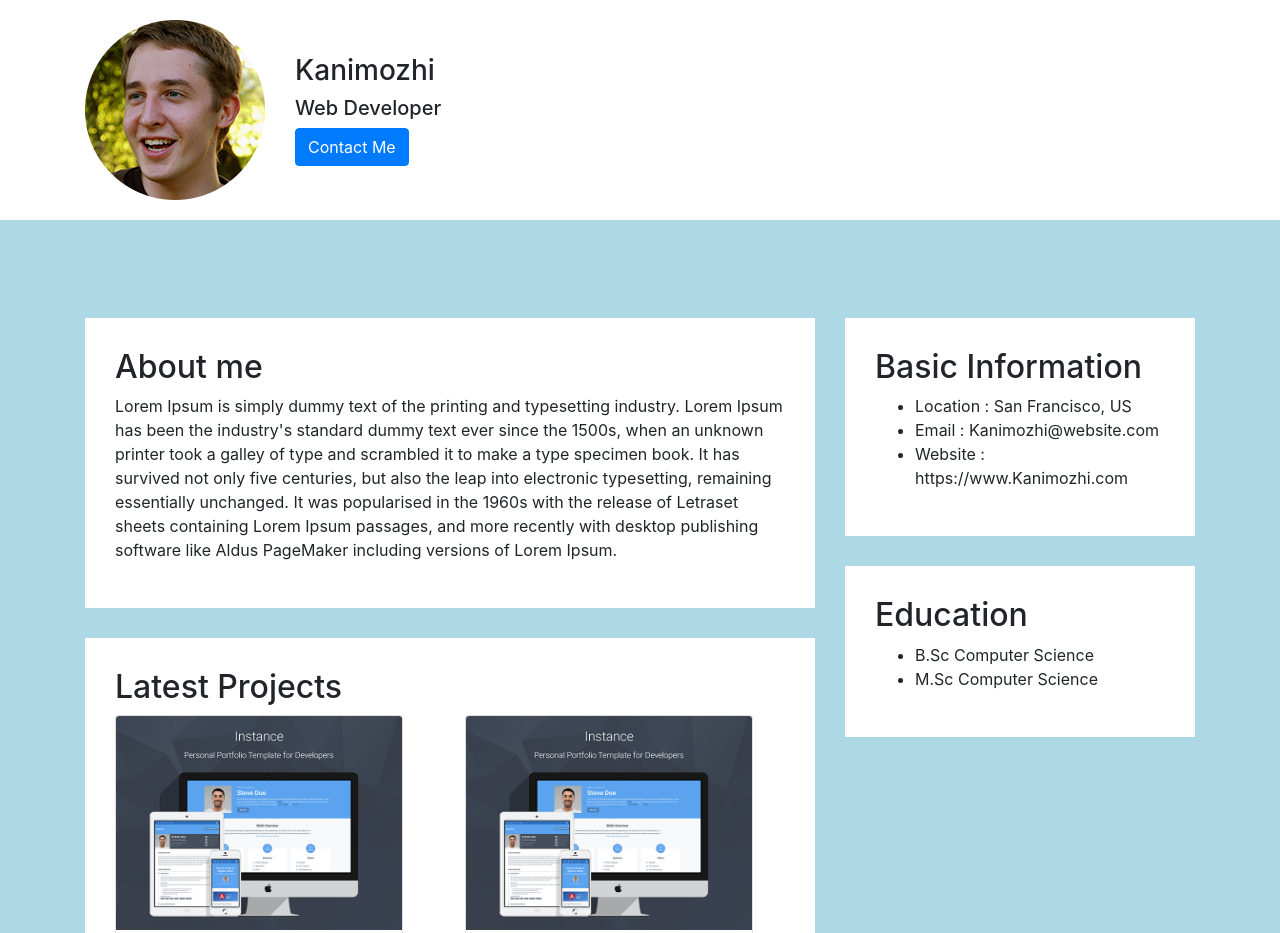
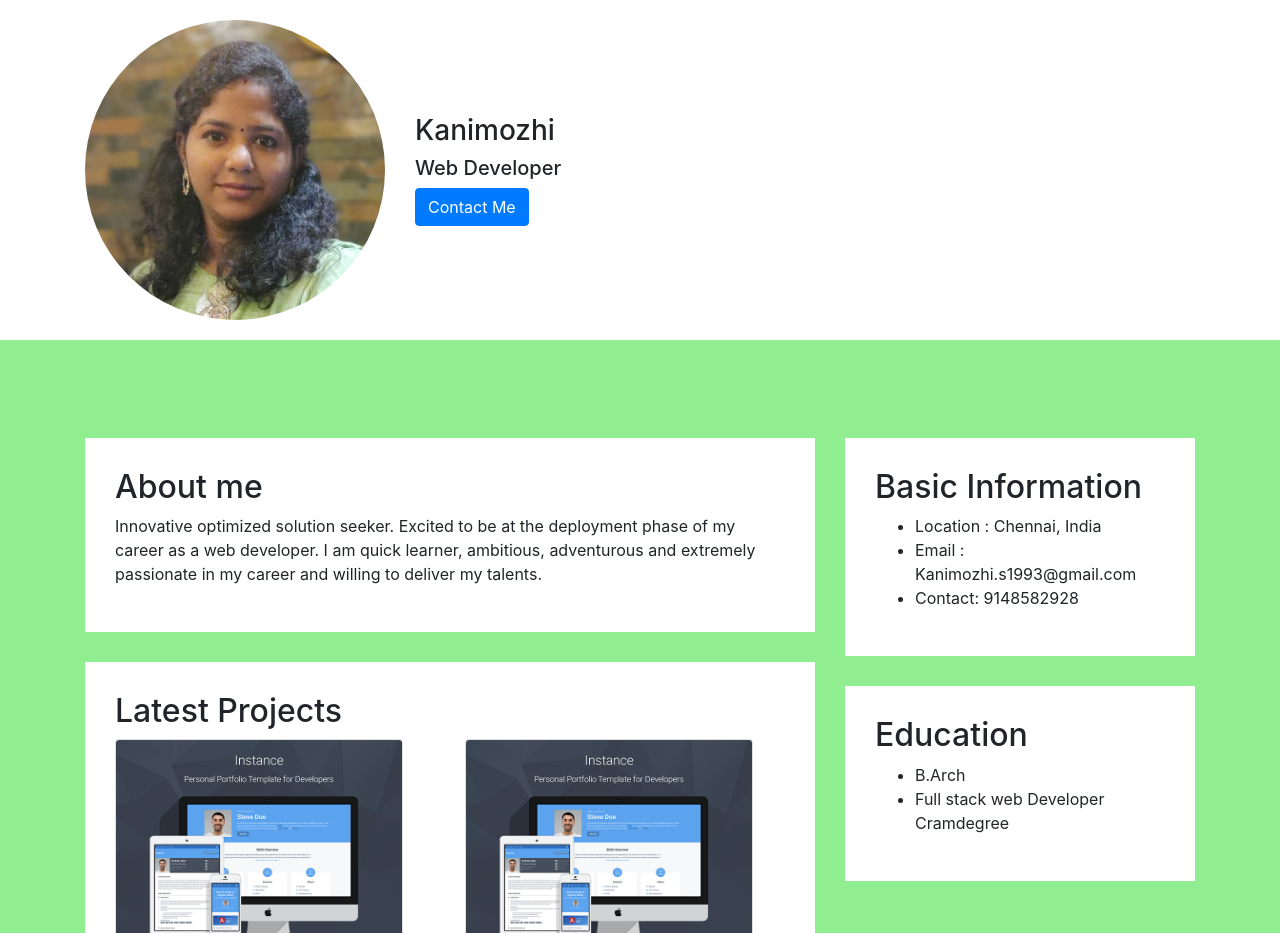
Before and after one commit to Kanimozhiharish18/Kanimozhiharish18.github.io, a plain HTML site: page index.html in a window 1280 px wide. Shown: the top 933 px of the page. Drawn offline with nearby package versions, Linux system fonts and the light colour scheme.

Commit message:
Add files via upload

```diff
--- a/index.html
+++ b/index.html
@@ -19,7 +19,7 @@
         margin-left: 30px;
       }
       .bgBlue {
-        background-color: lightblue;
+        background-color: lightgreen;
         padding: 50px 0;
       }
       .content {
@@ -27,14 +27,19 @@
         padding: 30px;
         margin-bottom: 30px;
       }
+      .profile {
+        width: 300px;
+        height: 300px;
+        border-radius: 50%;
+      }
     </style>
   </head>
   <body>
     <header>
       <div class="container d-flex align-items-center">
         <img
-          src="profile.png"
-          class="img-fluid float-left"
+          src="profile1.png"
+          class="img-fluid float-left profile"
           alt="profile picture"
         />
         <div class="float-left headOuter">
@@ -54,16 +59,10 @@
             <div class="content">
               <h2>About me</h2>
               <p>
-                Lorem Ipsum is simply dummy text of the printing and typesetting
-                industry. Lorem Ipsum has been the industry's standard dummy
-                text ever since the 1500s, when an unknown printer took a galley
-                of type and scrambled it to make a type specimen book. It has
-                survived not only five centuries, but also the leap into
-                electronic typesetting, remaining essentially unchanged. It was
-                popularised in the 1960s with the release of Letraset sheets
-                containing Lorem Ipsum passages, and more recently with desktop
-                publishing software like Aldus PageMaker including versions of
-                Lorem Ipsum.
+                Innovative optimized solution seeker. Excited to be at the
+                deployment phase of my career as a web developer. I am quick
+                learner, ambitious, adventurous and extremely passionate in my
+                career and willing to deliver my talents.
               </p>
             </div>
 
@@ -108,21 +107,21 @@
             <div class="content">
               <h2>Basic Information</h2>
               <ul>
-                <li>Location : San Francisco, US</li>
+                <li>Location : Chennai, India</li>
                 <li>
-                  Email : Kanimozhi@website.com
+                  Email : Kanimozhi.s1993@gmail.com
                 </li>
                 <li>
-                  Website : https://www.Kanimozhi.com
+                  Contact: 9148582928
                 </li>
               </ul>
             </div>
             <div class="content">
               <h2>Education</h2>
               <ul>
-                <li>B.Sc Computer Science</li>
+                <li>B.Arch</li>
                 <li>
-                  M.Sc Computer Science
+                  Full stack web Developer Cramdegree
                 </li>
               </ul>
             </div>
```
Also changed, not shown: profile1.png (added).
